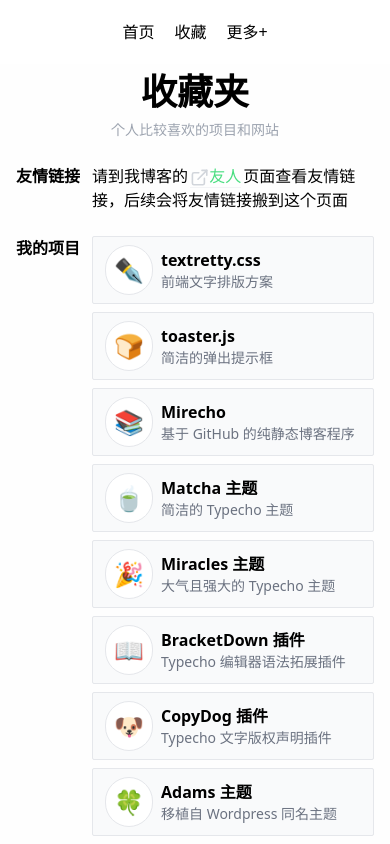
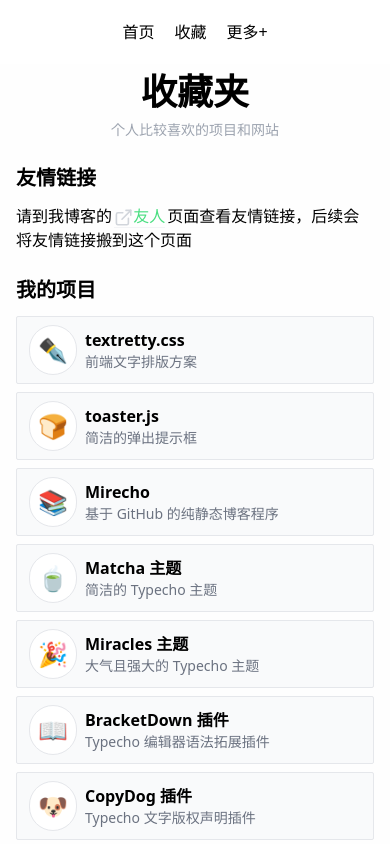
Before and after one commit to BigCoke233/guhub, a Next.js app: page /collections in a window 390 px wide. Shown: the top 844 px of the page. Built offline with nearby package versions, Linux system fonts and the light colour scheme.

Commit message:
responsive update

```diff
--- a/pages/collections.js
+++ b/pages/collections.js
@@ -4,9 +4,9 @@
 
 function Content({ title, children }) {
   return (
-    <section className="content flex flex-row flex-nowrap my-6">
-      <h2 className="font-bold flex-shrink-0 text-md">{title}</h2>
-      <article className="font-normal pl-3 flex-grow">{children}</article>
+    <section className="content md:flex flex-row flex-nowrap my-6">
+      <h2 className="font-bold flex-shrink-0 my-3 md:my-0 text-xl md:text-md">{title}</h2>
+      <article className="font-normal md:pl-3 flex-grow">{children}</article>
     </section>
   );
 }
```
